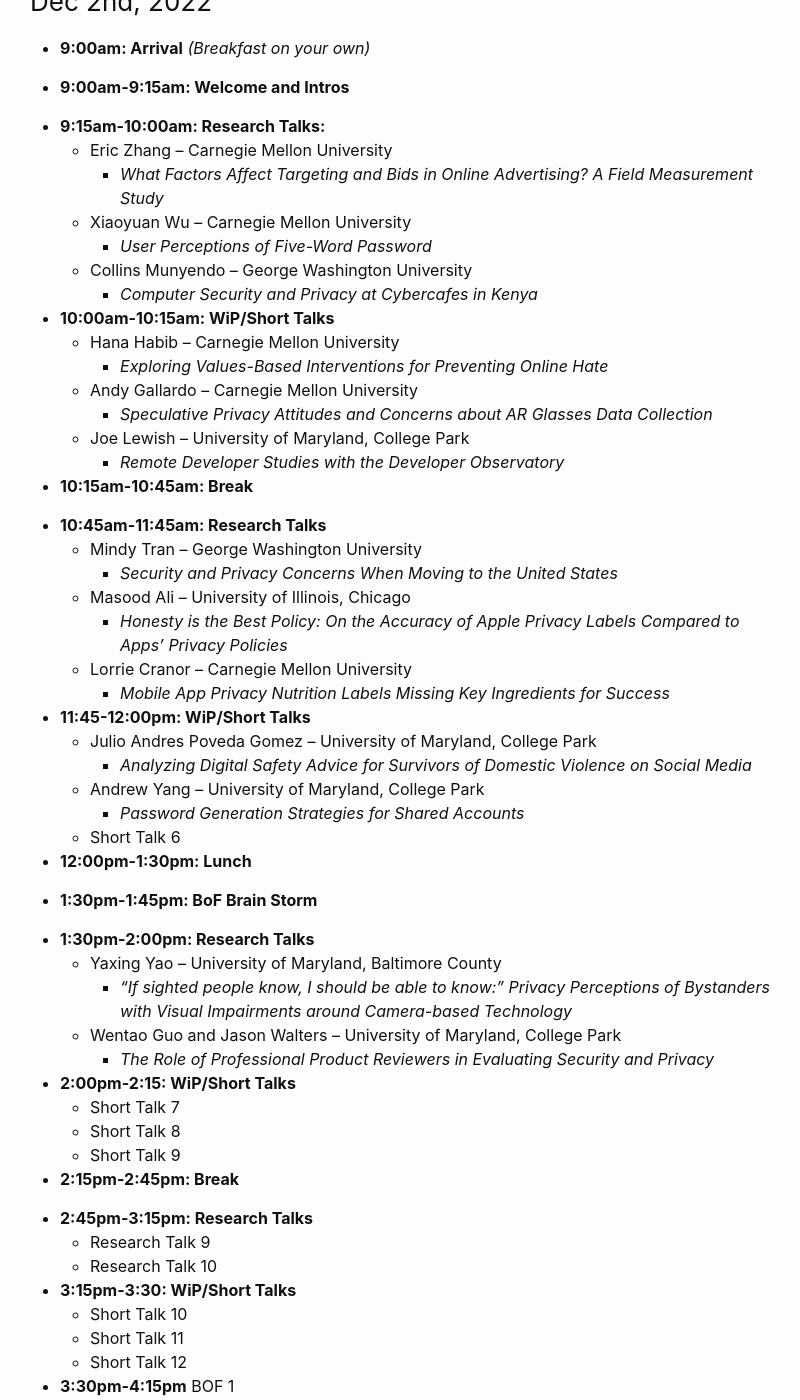
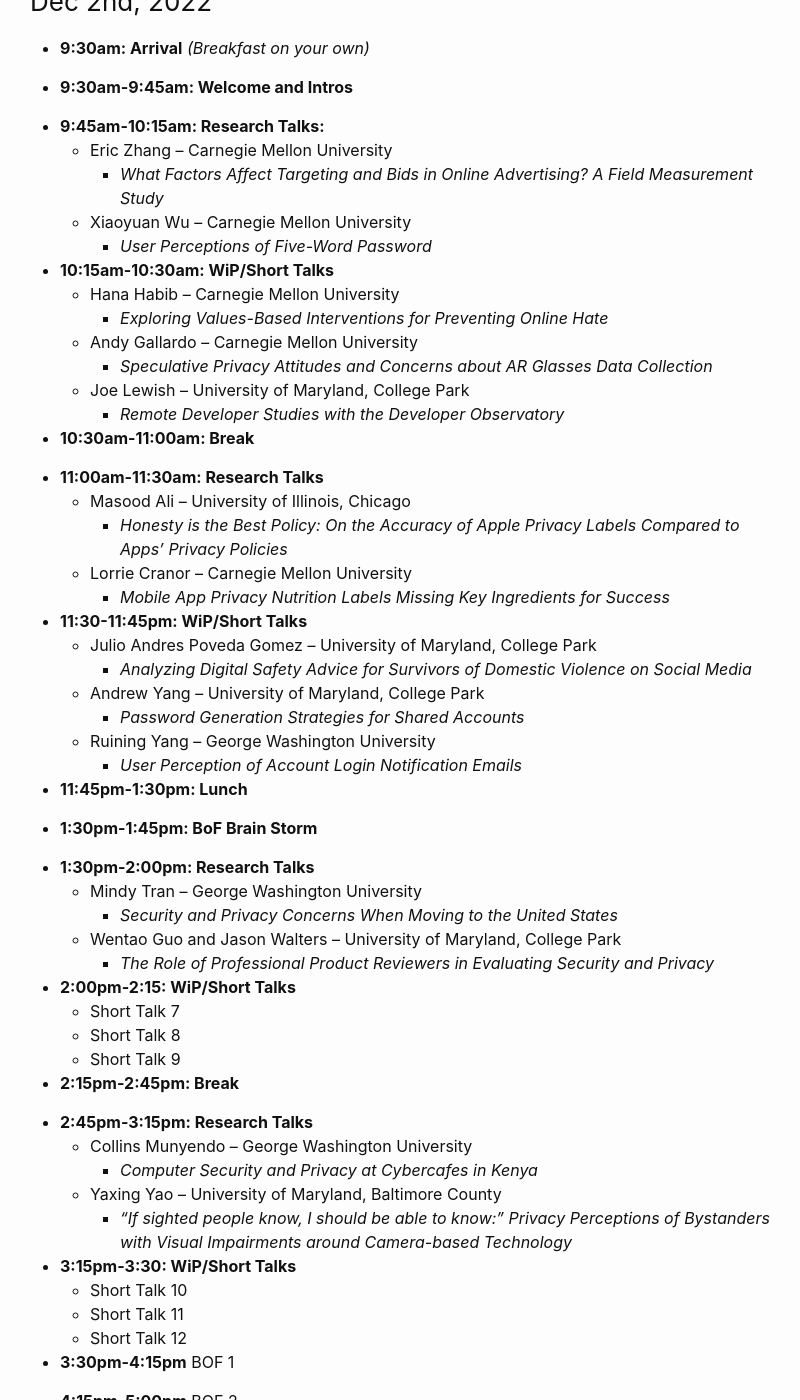
Before and after one commit to CACTUS-Colloquium/CACTUS-Colloquium.github.io, a Jekyll site: the page built from _posts/2022-12-2-index.md, in a window 1280 px wide and 1400 px high, scrolled down 1108 px. Shown: the whole window, without its empty margins (240-1040 px from the left). Built offline with Jekyll 4.4.1, drawn with Linux system fonts in a browser that asks for light colours.

Commit message:
updating order

```diff
--- a/_posts/2022-12-2-index.md
+++ b/_posts/2022-12-2-index.md
@@ -24,19 +24,17 @@ Below is a draft schedule of events and are subject to change. More details will
 
 ### Dec 2nd, 2022
 
-* **9:00am: Arrival** *(Breakfast on your own)*
+* **9:30am: Arrival** *(Breakfast on your own)*
 
-* **9:00am-9:15am: Welcome and Intros**
+* **9:30am-9:45am: Welcome and Intros**
 
-* **9:15am-10:00am: Research Talks:**
+* **9:45am-10:15am: Research Talks:**
   * Eric Zhang -- Carnegie Mellon University
     * *What Factors Affect Targeting and Bids in Online Advertising? A Field Measurement Study*
   * Xiaoyuan Wu -- Carnegie Mellon University
     * *User Perceptions of Five-Word Password*
-  * Collins Munyendo -- George Washington University
-    * *Computer Security and Privacy at Cybercafes in Kenya*
 
-* **10:00am-10:15am: WiP/Short Talks**
+* **10:15am-10:30am: WiP/Short Talks**
   * Hana Habib -- Carnegie Mellon University
     * *Exploring Values-Based Interventions for Preventing Online Hate*
   * Andy Gallardo -- Carnegie Mellon University
@@ -44,30 +42,29 @@ Below is a draft schedule of events and are subject to change. More details will
   * Joe Lewish -- University of Maryland, College Park
     * *Remote Developer Studies with the Developer Observatory*
 
-* **10:15am-10:45am: Break**
+* **10:30am-11:00am: Break**
 
-* **10:45am-11:45am: Research Talks**
-  * Mindy Tran -- George Washington University
-    * *Security and Privacy Concerns When Moving to the United States*
+* **11:00am-11:30am: Research Talks**
   * Masood Ali -- University of Illinois, Chicago
     * *Honesty is the Best Policy: On the Accuracy of Apple Privacy Labels Compared to Apps’ Privacy Policies*
   * Lorrie Cranor -- Carnegie Mellon University
     * *Mobile App Privacy Nutrition Labels Missing Key Ingredients for Success*
 
-* **11:45-12:00pm: WiP/Short Talks**
+* **11:30-11:45pm: WiP/Short Talks**
   * Julio Andres Poveda Gomez -- University of Maryland, College Park
     * *Analyzing Digital Safety Advice for Survivors of Domestic Violence on Social Media*
   * Andrew Yang -- University of Maryland, College Park
     * *Password Generation Strategies for Shared Accounts*
-  * Short Talk 6
+  * Ruining Yang -- George Washington University
+    * *User Perception of Account Login Notification Emails*
 
-* **12:00pm-1:30pm: Lunch**
+* **11:45pm-1:30pm: Lunch**
 
 * **1:30pm-1:45pm: BoF Brain Storm**
 
 * **1:30pm-2:00pm: Research Talks**
-  * Yaxing Yao -- University of Maryland, Baltimore County
-    * *"If sighted people know, I should be able to know:" Privacy Perceptions of Bystanders with Visual Impairments around Camera-based Technology*
+  * Mindy Tran -- George Washington University
+    * *Security and Privacy Concerns When Moving to the United States*
   * Wentao Guo and Jason Walters -- University of Maryland, College Park
     * *The Role of Professional Product Reviewers in Evaluating Security and Privacy*
 
@@ -79,8 +76,10 @@ Below is a draft schedule of events and are subject to change. More details will
 * **2:15pm-2:45pm: Break**
 
 * **2:45pm-3:15pm: Research Talks**
-  * Research Talk 9
-  * Research Talk 10
+  * Collins Munyendo -- George Washington University
+    * *Computer Security and Privacy at Cybercafes in Kenya*
+  * Yaxing Yao -- University of Maryland, Baltimore County
+    * *"If sighted people know, I should be able to know:" Privacy Perceptions of Bystanders with Visual Impairments around Camera-based Technology*
 
 * **3:15pm-3:30: WiP/Short Talks**
   * Short Talk 10
```
